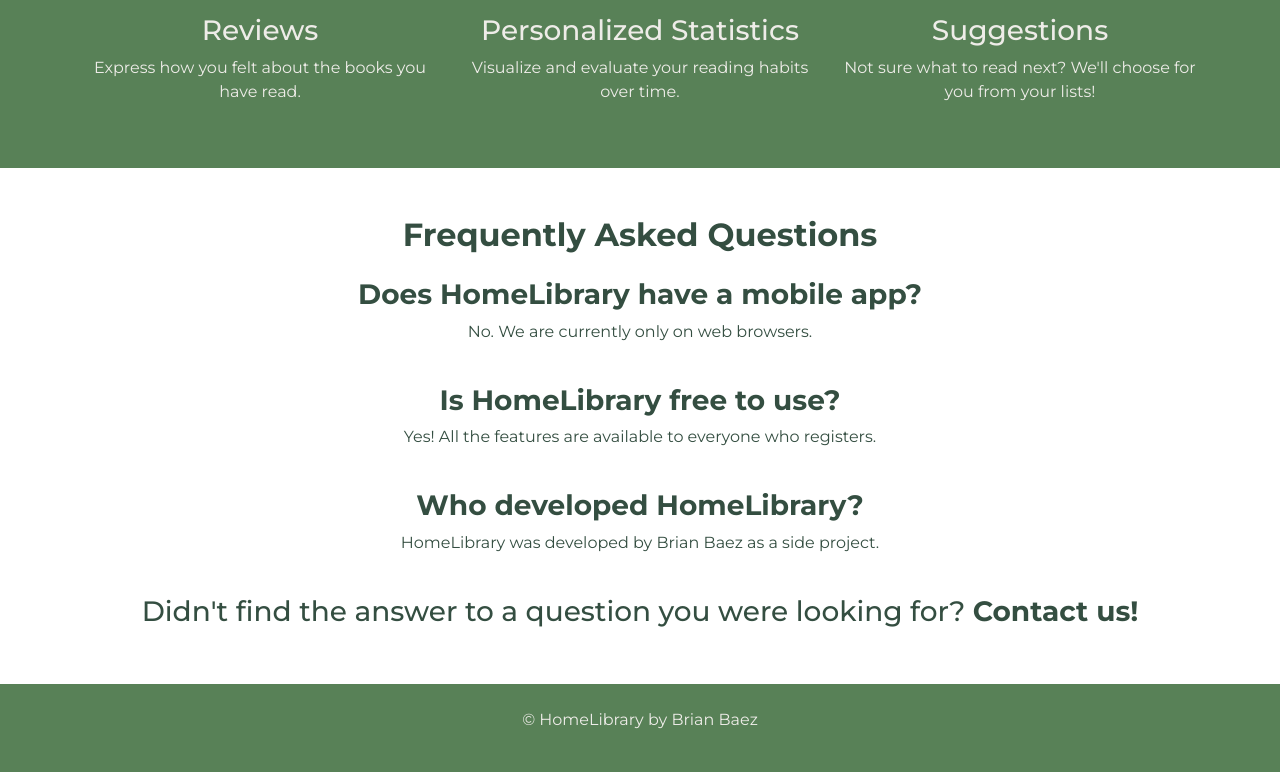
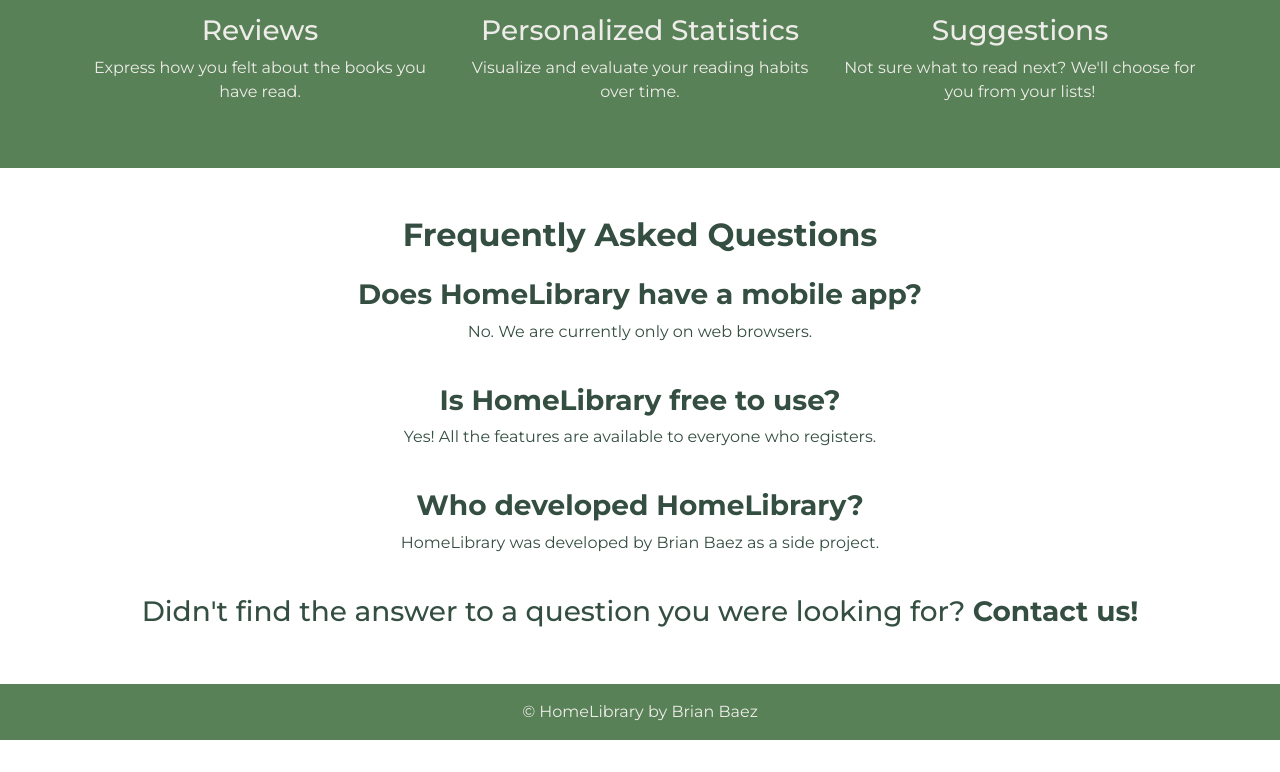
Before and after one commit to brianbaez/home-library, a React (Create React App) app: page / in a window 1280 px wide. Shown: the part 2354-3126 px from the top of the page. After the commit the page ends 3094 px from the top, so only its background shows below. Built offline with nearby package versions, Linux system fonts and the light colour scheme.

Commit message:
Updated Footer component

```diff
--- a/src/components/Footer.js
+++ b/src/components/Footer.js
@@ -3,8 +3,8 @@ import React from "react";
 function Footer() {
   return (
     <div className="Footer">
-      <div className="container text-center pt-4 pb-4">
-        <p>© HomeLibrary by Brian Baez</p>
+      <div className="container d-flex justify-content-center p-3">
+        <p className="m-0">© HomeLibrary by Brian Baez</p>
       </div>
     </div>
   );
```
